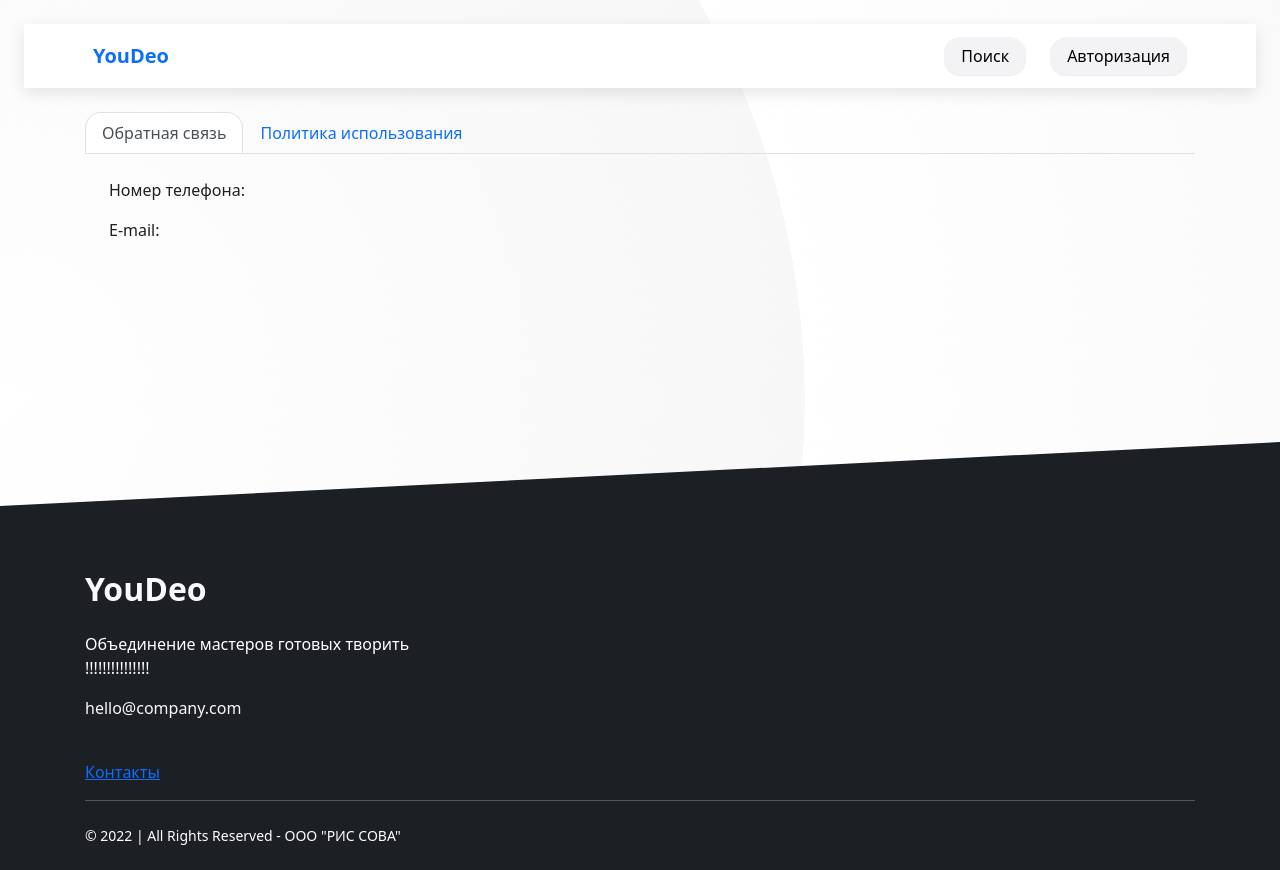
After one commit to chavkin94/YD, a Django app: page /contacts in a window 1280 px wide. The commit adds this page. Run offline with Django 4.2, Linux system fonts and the light colour scheme; some libraries are stand-ins or nearby versions.

```diff
--- a/main/static/css/blocks.css
+++ b/main/static/css/blocks.css
@@ -489,3 +489,9 @@ body{
 .rounded-circle{
     object-fit: cover;
 }
+
+.add__text {
+  overflow: hidden;
+  transition: height .2s linear;
+  resize: none;
+}
--- /dev/null
+++ b/main/templates/main/content/contacts.html
@@ -0,0 +1,35 @@
+{% extends 'main/layout/base.html' %}
+
+{% block content %}
+
+    <section class="pb-10 text-center">
+        <div class="container">
+            <ul class="nav nav-tabs" role="tablist" style="flex-wrap: inherit; overflow-x: auto; overflow-y: clip;">
+                <li class="nav-item" role="presentation">
+                    <button class="nav-link active" id="feedback-tab" data-bs-toggle="tab" data-bs-target="#feedback" type="button" role="tab" aria-controls="" aria-selected="false">Обратная связь</button>
+                </li>
+                <li class="nav-item" role="presentation">
+                    <button class="nav-link " id="usagePolicy-tab" data-bs-toggle="tab" data-bs-target="#usagePolicy" type="button" role="tab" aria-controls="posts" aria-selected="true">Политика использования</button>
+                </li>
+            </ul>
+
+            <div class="tab-content text-dark fs-6">
+
+                <div class="tab-pane fade show active" id="feedback" role="tabpanel" aria-labelledby="feedback-tab">
+                    <div class="m-4 text-start">
+                        <p> Номер телефона:</p>
+                        <p> E-mail:</p>
+                    </div>
+                </div>
+
+                <div class="tab-pane fade" id="usagePolicy" role="tabpanel" aria-labelledby="usagePolicy-tab">
+                    <div class="m-4">
+                        Политика использования
+                    </div>
+                </div>
+
+            </div>
+        </div>
+    </section>
+
+{% endblock %}
--- a/main/templates/main/layout/base.html
+++ b/main/templates/main/layout/base.html
@@ -59,6 +59,7 @@
                             </div>
                         </div>
                     </div>
+                    <a href="{% url 'main:contacts' %}">Контакты</a>
                     <div class="pb-3 pt-3 small">
                         <hr class="border-secondary mt-0"/>
                         <div class="align-items-center row">
--- a/main/urls.py
+++ b/main/urls.py
@@ -7,6 +7,7 @@ urlpatterns = [
     path('authorization', index, name='index'),
     path('feed', feed, name='feed'),
     path('search', search, name='search'),
+    path('contacts', contacts, name='contacts'),
 
     path('m/', main, name='main'),
     path('basket_adding/', basket_adding, name='basket_adding'),
--- a/main/views.py
+++ b/main/views.py
@@ -20,6 +20,8 @@ def search(request):
         return render(request, 'main/content/search.html')
 
 
+def contacts(request):
+        return render(request, 'main/content/contacts.html')
 
 
 def main(request):
```
Also changed, not shown: main/templates/main/layout/footer.html (deleted, +0 -18 lines), master/templates/master/master_one_show.html (+54 -3 lines), db.sqlite3.
